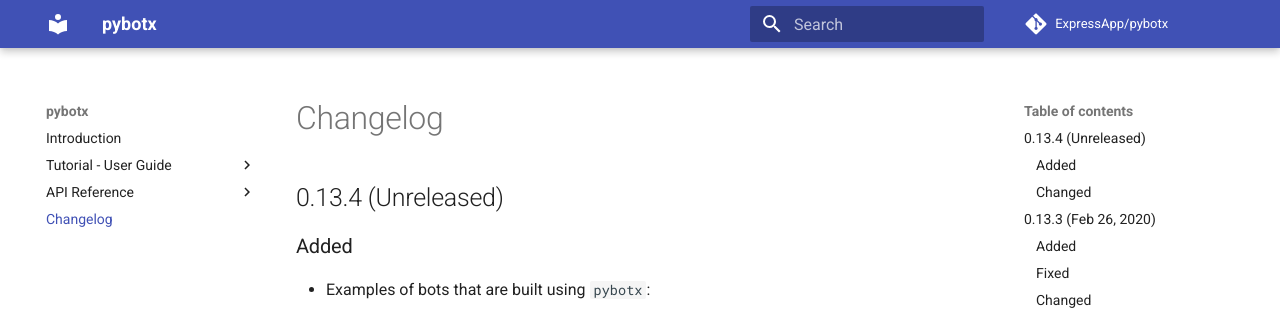
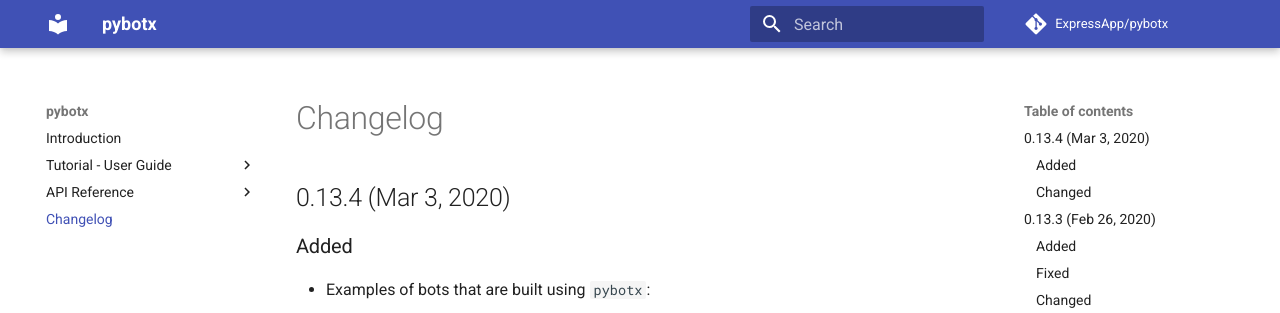
Before and after one commit to ExpressApp/pybotx, an MkDocs documentation site: the page built from docs/changelog.md, in a window 1280 px wide and 900 px high. Shown: the top 313 px of the window. Built offline with MkDocs 1.6.1 and Material for MkDocs 9.7.7, drawn with Linux system fonts in a browser that asks for light colours; comment, search, counter and statistics services are not loaded.

Commit message:
update relase notes

```diff
--- a/docs/changelog.md
+++ b/docs/changelog.md
@@ -1,4 +1,4 @@
-## 0.13.4 (Unreleased)
+## 0.13.4 (Mar 3, 2020)
 
 ### Added
 
```
